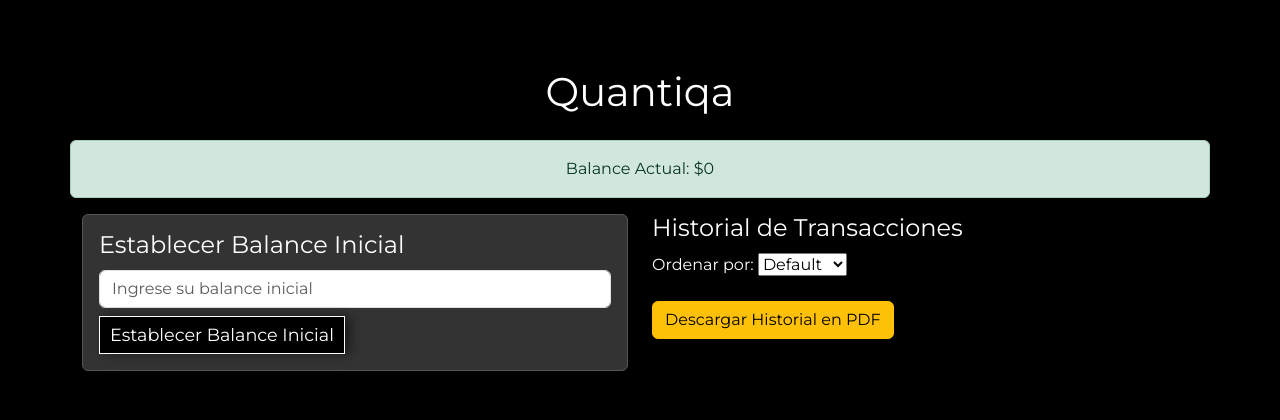
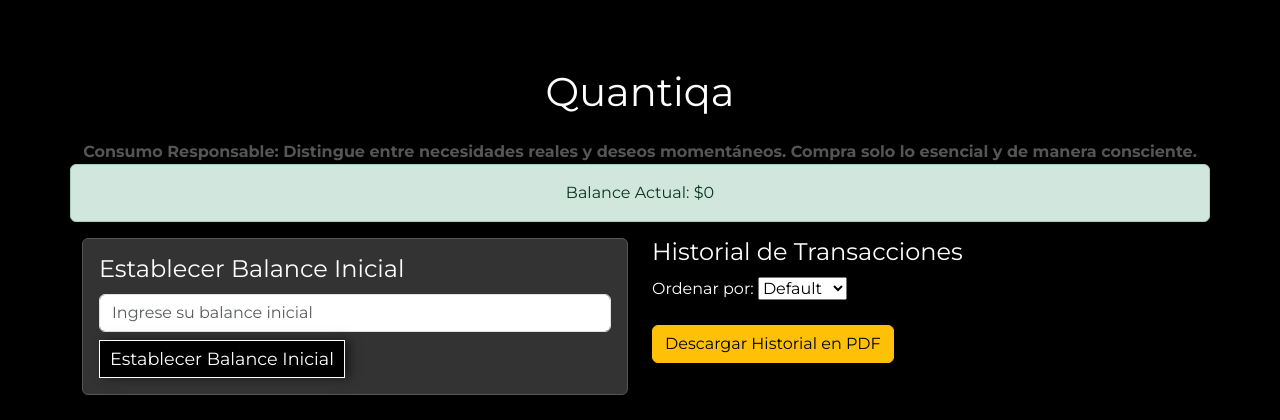
Before and after one commit to yaelglz/quantiqa, a FastAPI app: page /app in a window 1280 px wide. Shown: the part 56-476 px from the top of the page. Run offline with FastAPI, Linux system fonts and the light colour scheme; some libraries are stand-ins or nearby versions.

Commit message:
Random Tip App

```diff
--- a/static/script.js
+++ b/static/script.js
@@ -254,3 +254,20 @@ async function resetApp() {
     }
 }
 document.getElementById("reset-button").addEventListener("click", resetApp);
+
+const tips = [
+            "Compra Inteligente: Prioriza productos duraderos y de calidad sobre compras impulsivas. Evalúa el valor real y la sostenibilidad de cada compra antes de realizarla.",
+            "Invierte con Propósito: Selecciona inversiones en empresas y fondos que generen impacto positivo ambiental y social, no solo rentabilidad económica.",
+            "Presupuesto Eco-Friendly: Incluye en tu presupuesto gastos que reduzcan tu huella de carbono: transporte público, productos locales, energía renovable.",
+            "Ahorro Energético: Reduce gastos y consumo energético mediante electrodomésticos eficientes, iluminación LED y prácticas de conservación de energía.",
+            "Finanzas Circulares: Apoya emprendimientos de economía circular. Repara, reutiliza y recicla en lugar de desechar y comprar nuevo constantemente.",
+            "Consumo Responsable: Distingue entre necesidades reales y deseos momentáneos. Compra solo lo esencial y de manera consciente.",
+            "Movilidad Sostenible: Opta por transporte público, bicicleta o vehículos eléctricos. Reduce gastos de combustible y mantenimiento.",
+            "Alimentación Consciente: Consume alimentos locales, de temporada y con menor impacto ambiental. Reduce desperdicios y gastos innecesarios.",
+            "Donaciones Estratégicas: Destina parte de tus recursos a proyectos comunitarios o ambientales. Genera impacto positivo mientras optimizas tu presupuesto.",
+            "Educación Financiera: Mantente informado sobre prácticas financieras sostenibles. El conocimiento es la mejor inversión para tomar decisiones responsables."
+        ];
+
+const randomTip = tips[Math.floor(Math.random() * tips.length)];
+
+document.getElementById('random-tip').innerText = randomTip;
--- a/static/styles.css
+++ b/static/styles.css
@@ -268,3 +268,11 @@ body {
         text-align: center;
     }
 }
+
+#random-tip {
+            margin-top: 20px;
+            font-size: 1rem;
+            font-weight: bold;
+            text-align: center;
+            color: #555;
+        }
--- a/templates/app.html
+++ b/templates/app.html
@@ -45,8 +45,7 @@
 
 <div class="container mt-5">
     <h1 class="text-center mb-4">Quantiqa</h1>
-
-
+    <div id="random-tip"></div>
     <div id="balance-display" class="alert alert-success text-center" role="alert">Balance Actual: $0</div>
     <div class="row">
         <div class="col-md-6">
```
